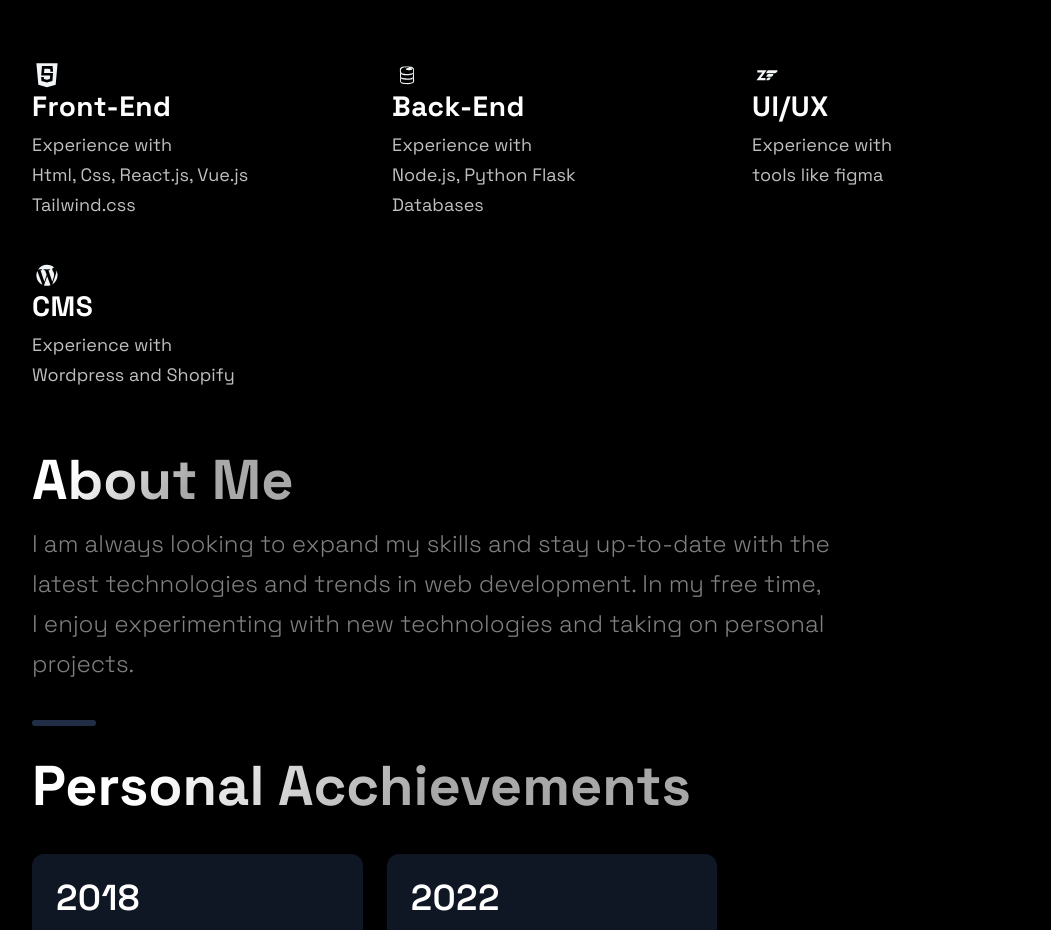
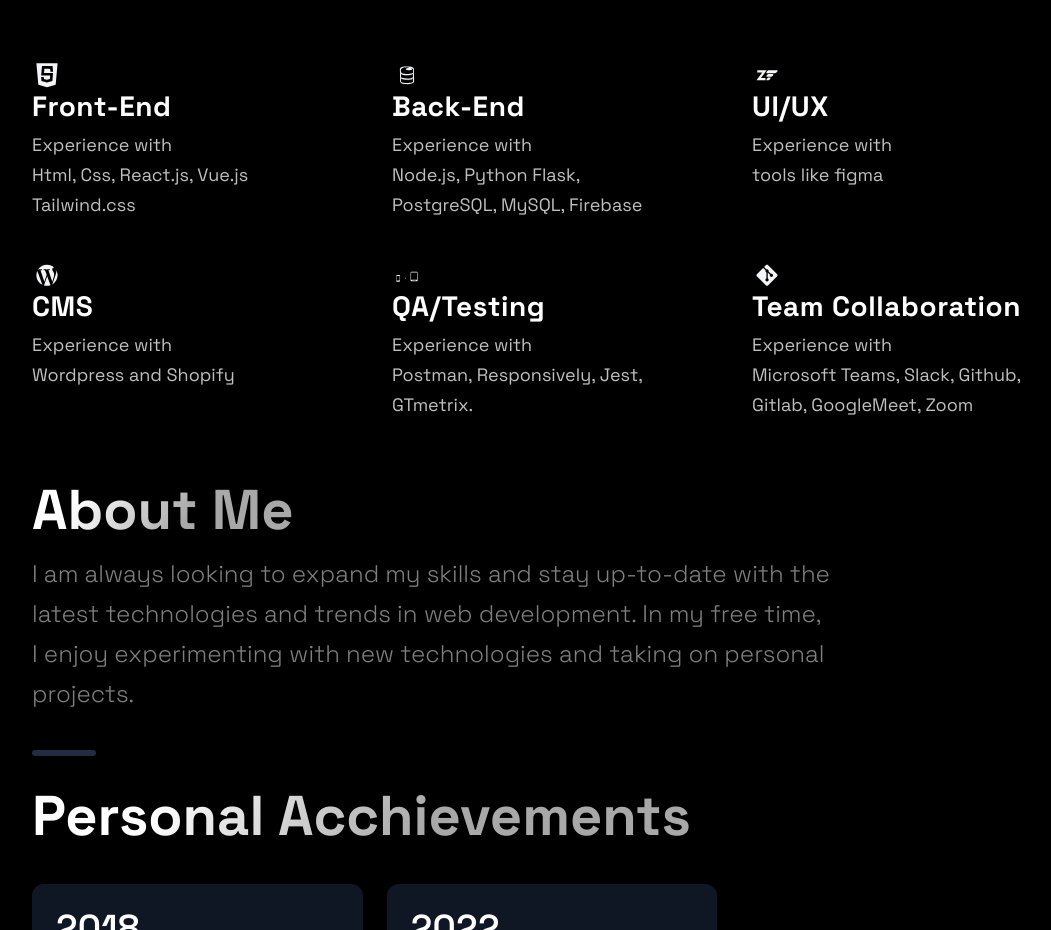
Before and after one commit to iroatu08/portfolio, a Next.js app: page / in a window 1280 px wide. Shown: the part 2880-3810 px from the top of the page, without its empty margins (88-1139 px from the left). Built offline with nearby package versions, Linux system fonts and the light colour scheme.

Commit message:
fixed build  issues

```diff
--- a/src/components/Technologies/Technologies.js
+++ b/src/components/Technologies/Technologies.js
@@ -1,5 +1,5 @@
 import React from "react";
-import { DiFirebase, DiJavascript, DiReact, DiWordpress, DiZend } from "react-icons/di";
+import { DiFirebase, DiGit, DiJavascript, DiReact, DiResponsive, DiWordpress, DiZend } from "react-icons/di";
 import {
   Section,
   SectionDivider,
@@ -47,8 +47,8 @@ const Technologies = () => (
           <ListTitle>Back-End</ListTitle>
           <ListParagraph>
             Experience with <br/>
-            Node.js, Python Flask <br/>
-            Databases
+            Node.js, Python Flask, <br/>
+            PostgreSQL, MySQL, Firebase
           </ListParagraph>
         </ListContainer>
       </ListItem>
@@ -75,6 +75,29 @@ const Technologies = () => (
         </ListContainer>
       </ListItem>
 
+      <ListItem>
+        <DiResponsive size="3rem" />
+        <ListContainer>
+          <ListTitle>QA/Testing</ListTitle>
+          <ListParagraph>
+            Experience with <br/>
+            Postman, Responsively, Jest, GTmetrix.
+          </ListParagraph>
+        </ListContainer>
+      </ListItem>
+
+      <ListItem>
+        <DiGit size="3rem" />
+        <ListContainer>
+          <ListTitle>Team Collaboration</ListTitle>
+          <ListParagraph>
+            Experience with <br/>
+            Microsoft Teams, Slack, Github, Gitlab, GoogleMeet, Zoom
+          </ListParagraph>
+        </ListContainer>
+      </ListItem>
+
+
 
 
     </List>
```
